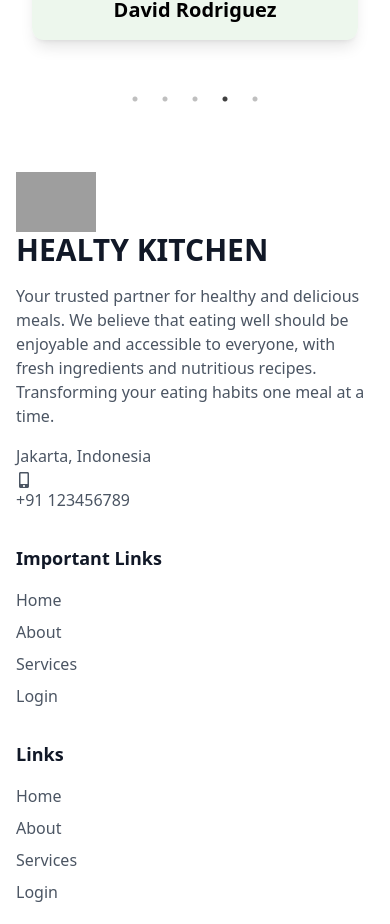
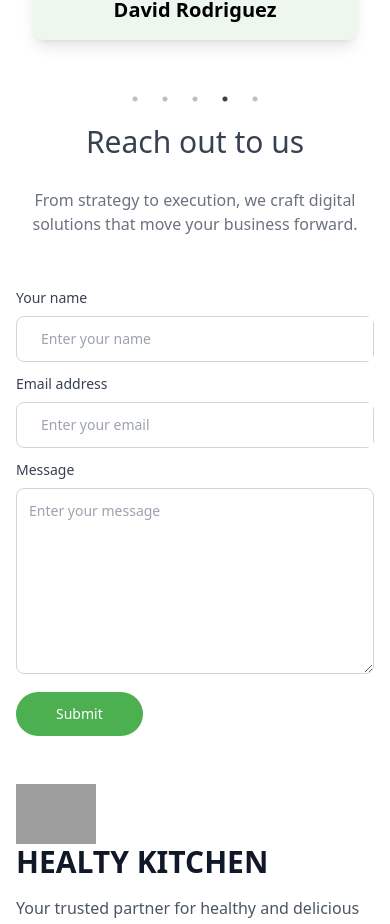
Before and after one commit to julius3788/HealthyKitchen, a React (Vite) app: page / in a window 390 px wide. Shown: the part 5476-6400 px from the top of the page. Built offline with nearby package versions, Linux system fonts and the light colour scheme; grey boxes are pictures that could not be loaded.

Commit message:
add contact us

```diff
--- a/package.json
+++ b/package.json
@@ -12,6 +12,7 @@
   "dependencies": {
     "react": "^19.1.1",
     "react-dom": "^19.1.1",
+    "react-hot-toast": "^2.6.0",
     "react-icons": "^5.5.0",
     "react-slick": "^0.31.0",
     "slick-carousel": "^1.8.1"
--- a/src/App.jsx
+++ b/src/App.jsx
@@ -7,6 +7,7 @@
 import Testimoni from './components/Testimoni/Testimoni';
 import Footer from './components/Footer/footer';
 import CalorieCalculator from './components/CalorieCalculator/CalorieCalculator';
+import ContactUs from './components/ContactUs';
 
 const App = () => {
   return (
@@ -19,6 +20,7 @@
       <AppStore />
       <CalorieCalculator />
       <Testimoni />
+      <ContactUs />
       <Footer />
       </div>
     </>
--- /dev/null
+++ b/src/components/ContactUs.jsx
@@ -0,0 +1,73 @@
+import React from 'react'
+import Title from './Title'
+import toast from 'react-hot-toast';
+
+
+const ContactUs = () => {
+
+ const onSubmit = async (event) => {
+    event.preventDefault();
+
+    const formData = new FormData(event.target);
+
+    formData.append("access_key", "84b6cabf-eab5-4d42-b804-f200f603efe2");
+
+    try {
+        const response = await fetch("https://api.web3forms.com/submit", {
+        method: "POST",
+        body: formData
+        });
+
+        const data = await response.json();
+
+        if (data.success) {
+        toast.success('Thank you for your submission!')
+        event.target.reset();
+        } else {
+        toast.error(data.message);
+
+        }
+    } catch (error) {
+         toast.error(error.message);
+    }
+
+
+
+
+  };
+
+  return (
+    <div
+        id='contact-us' className='flex flex-col items-center gap-7 px-4 sm:px-12 lg:px-24 xl:px-40 pt-30 text-gray-700 dark:text-white'>
+        <Title title='Reach out to us' desc='From strategy to execution, we craft digital solutions that move your business forward.' />
+
+        <form
+        onSubmit={onSubmit} className='grid sm:grid-cols-2 gap-3 sm:gap-5 max-w-2xl w-full'>
+            <div>
+                <p className='mb-2 text-sm font-medium'>Your name</p>
+                <div className='flex pl-3 rounded-lg border border-gray-300 dark:border-gray-600'>
+                    <input name="name" type="text" placeholder='Enter your name' className='w-full p-3 text-sm outline-none' required />
+                </div>
+            </div>
+
+            <div>
+                <p className='mb-2 text-sm font-medium'>Email address</p>
+                <div className='flex pl-3 rounded-lg border border-gray-300 dark:border-gray-600'>
+                   <input name="email" type="email" placeholder='Enter your email' className='w-full p-3 text-sm outline-none' required/>
+                </div>
+            </div>
+
+            <div className='sm:col-span-2'>
+                <p className='mb-2 text-sm font-medium'>Message</p>
+                <textarea rows={8} placeholder='Enter your message' name="message" className='w-full p-3 text-sm outline-none rounded-lg border border-gray-300 dark:border-gray-600' required/>
+            </div>
+            <button type='submit' className='w-max flex gap-2 bg-primary text-white text-sm px-10 py-3 rounded-full cursor-pointer hover:scale-103 transition-all'>
+                Submit
+            </button>
+
+        </form>
+    </div>
+  )
+}
+
+export default ContactUs
--- /dev/null
+++ b/src/components/Title.jsx
@@ -0,0 +1,15 @@
+import React from 'react'
+
+const Title = ({ title, desc }) => {
+  return (
+    <>
+        <h2
+              className='text-3xl sm:text-5xl font-medium'>{title}</h2>
+
+        <p
+               className='max-w-lg text-center text-gray-500 dark:text-white/75 mb-6'>{desc}</p>
+    </>
+  )
+}
+
+export default Title
```
Also changed, not shown: 1 other file (tests, documents, lock files or other folders).
